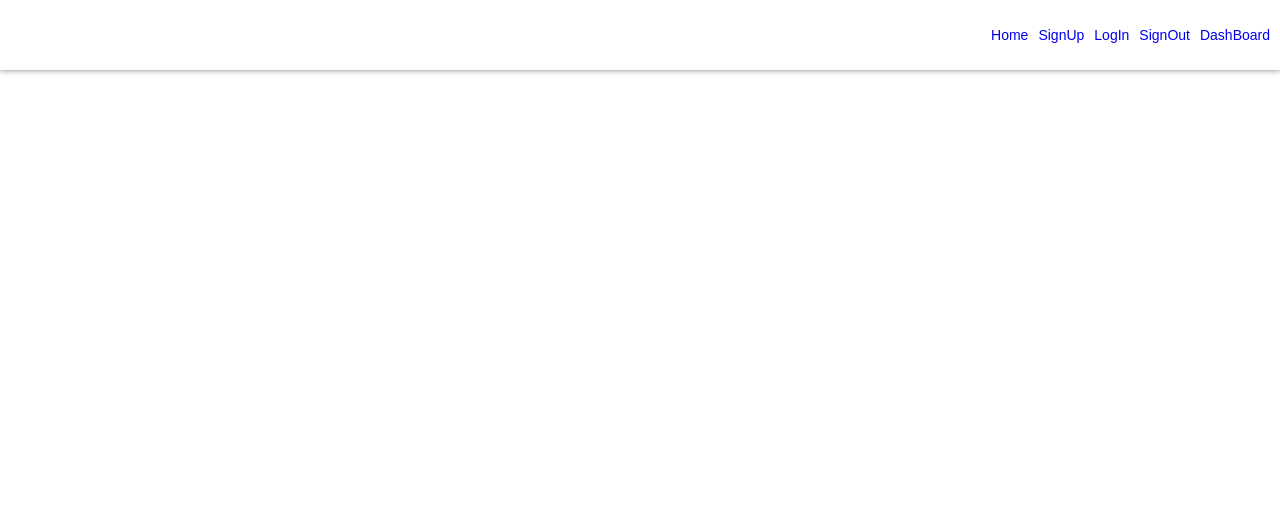
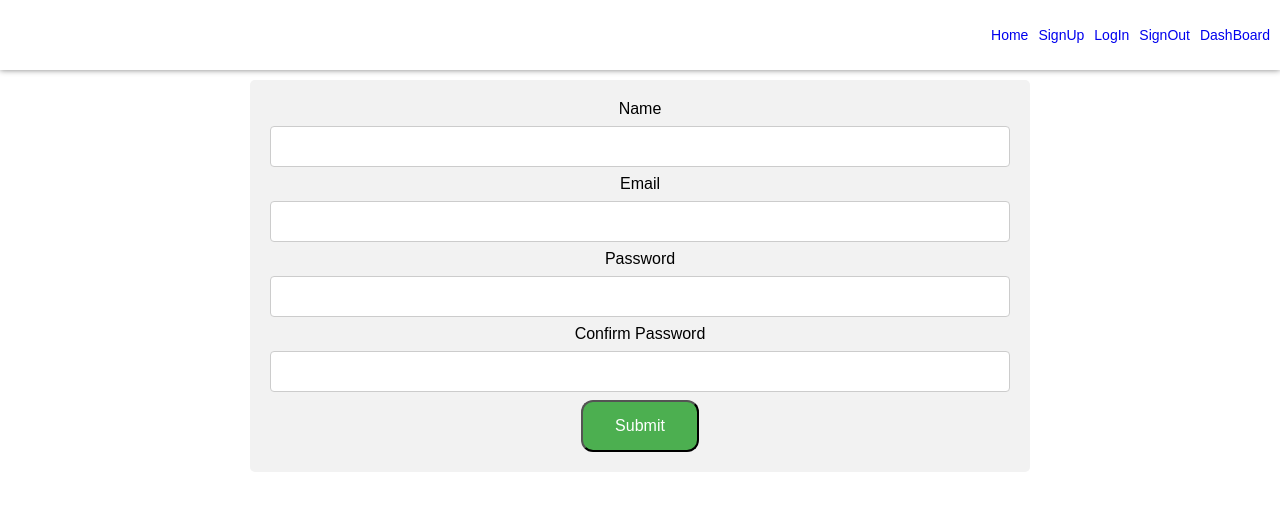
Before and after one commit to nganifaith/Capstone-frontend, a React (Create React App) app: page /signup in a window 1280 px wide. Shown: the top 510 px of the page. Built offline with nearby package versions, Linux system fonts and the light colour scheme.

Commit message:
Add signup page

```diff
--- a/src/Routes.js
+++ b/src/Routes.js
@@ -3,12 +3,14 @@ import { BrowserRouter, Switch, Route } from 'react-router-dom';
 import Header from './components/Header';
 import BeachDetails from './pages/BeachDetails';
 import Home from './pages/Home';
+import SignUpPage from './pages/SignUp';
 
 const Routes = () => (
   <BrowserRouter>
     <Header />
     <Switch>
       <Route exact path="/" component={Home} />
+      <Route path="/signup" component={SignUpPage} />
       <Route path="/beach/:id" component={BeachDetails} />
     </Switch>
   </BrowserRouter>
--- /dev/null
+++ b/src/pages/SignUp/SignUp.styles.js
@@ -0,0 +1,45 @@
+import styled from 'styled-components';
+
+export const Wrapper = styled.div`
+  max-width: 800px;
+  margin: auto;
+  padding: 10px;
+`;
+
+export const Content = styled.div`
+  display: flex;
+  flex-direction: column;
+`;
+
+export const Form = styled.div`
+  border-radius: 5px;
+  background-color: #f2f2f2;
+  padding: 20px;
+
+  input[type='text'] {
+    width: 100%;
+    padding: 12px 20px;
+    margin: 8px 0;
+    display: inline-block;
+    border: 1px solid #ccc;
+    border-radius: 4px;
+    box-sizing: border-box;
+  }
+`;
+
+export const Button = styled.button`
+  background-color: #4caf50;
+  color: white;
+  padding: 15px 32px;
+  text-align: center;
+  text-decoration: none;
+  display: inline-block;
+  font-size: 16px;
+  border-radius: 12px;
+  transition-duration: 0.4s;
+
+  :hover {
+    box-shadow: 0 12px 16px 0 rgba(0, 0, 0, 0.24),
+      0 17px 50px 0 rgba(0, 0, 0, 0.19);
+  }
+`;
--- /dev/null
+++ b/src/pages/SignUp/index.js
@@ -0,0 +1,58 @@
+import React, { useState } from 'react';
+import {
+  Button, Content, Form, Wrapper,
+} from './SignUp.styles';
+
+const SignUpPage = () => {
+  const [name, setName] = useState('');
+  const [email, setEmail] = useState('');
+  const [password, setPassword] = useState('');
+  const [confirmPassword, setConfirmPassword] = useState('');
+
+  return (
+    <Wrapper>
+      <Content>
+        <Form>
+          <label htmlFor="name">
+            Name
+            <input
+              id="name"
+              type="text"
+              value={name}
+              onChange={(e) => setName(e.target.value)}
+            />
+          </label>
+          <label htmlFor="email">
+            Email
+            <input
+              id="email"
+              type="text"
+              value={email}
+              onChange={(e) => setEmail(e.target.value)}
+            />
+          </label>
+          <label htmlFor="password">
+            Password
+            <input
+              id="password"
+              type="text"
+              value={password}
+              onChange={(e) => setPassword(e.target.value)}
+            />
+          </label>
+          <label htmlFor="confirm">
+            Confirm Password
+            <input
+              id="confirm"
+              type="text"
+              value={confirmPassword}
+              onChange={(e) => setConfirmPassword(e.target.value)}
+            />
+          </label>
+          <Button>Submit</Button>
+        </Form>
+      </Content>
+    </Wrapper>
+  );
+};
+export default SignUpPage;
```
